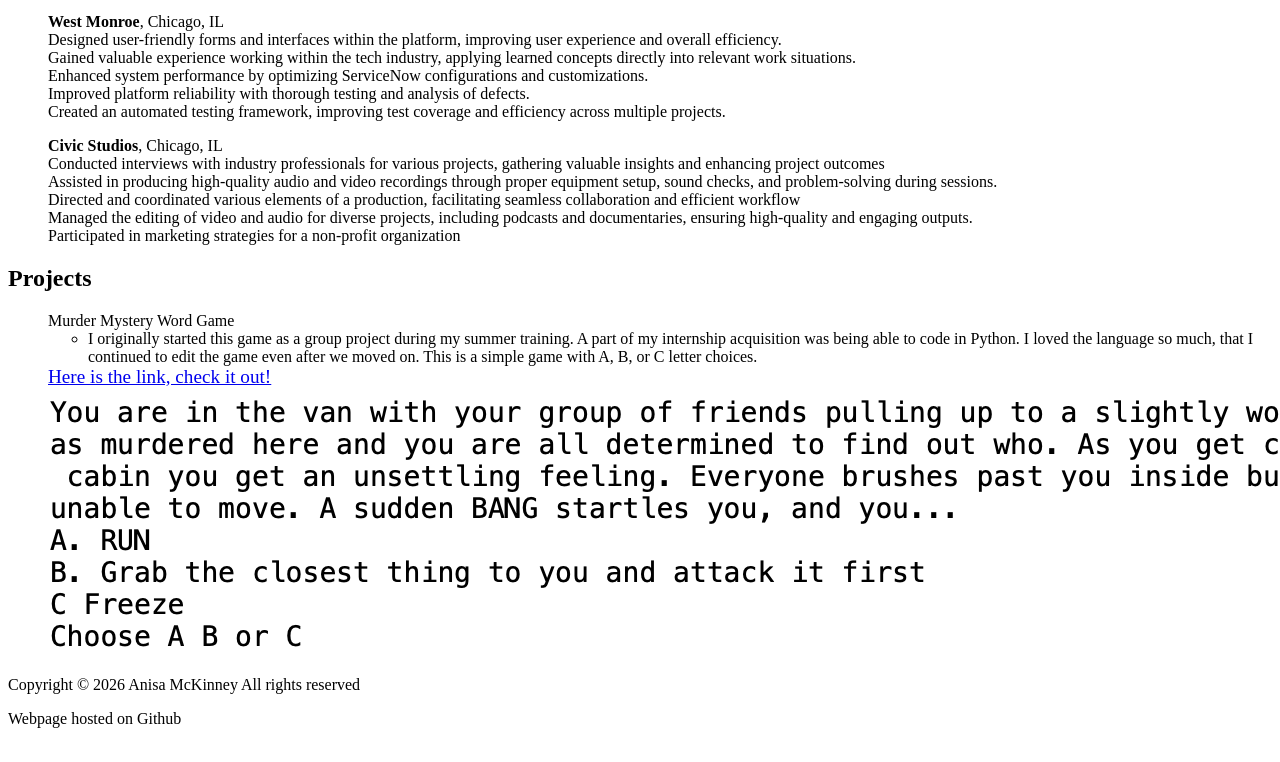
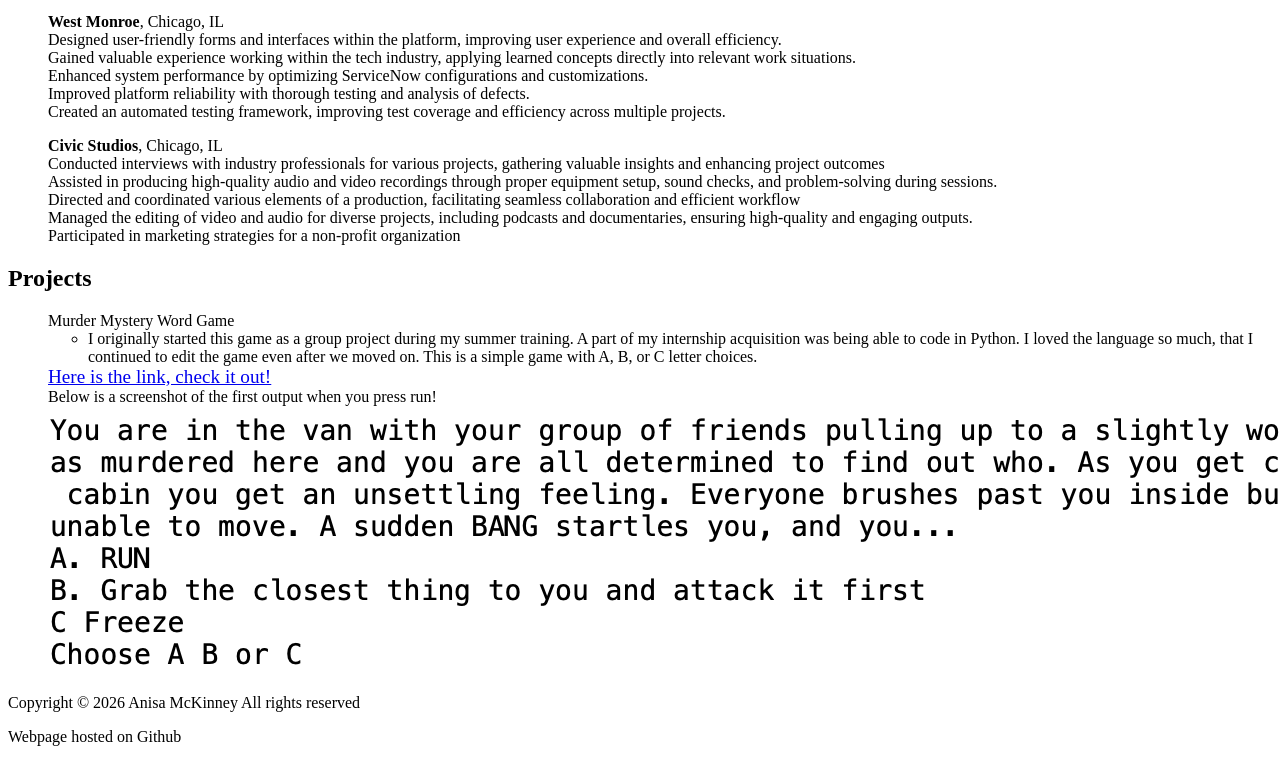
Before and after one commit to Anisa-M/Lab1, a plain HTML site: page index.html in a window 1280 px wide. Shown: the part 603-1365 px from the top of the page. Drawn offline with Linux system fonts and the light colour scheme.

Commit message:
Adding more words

```diff
--- a/index.html
+++ b/index.html
@@ -64,6 +64,7 @@
         </ul>
         </li>
         <li><a href="https://www.online-python.com/XAaDBEzCOm">Here is the link, check it out!</a> </li>
+        <li id="screenshot-text">Below is a screenshot of the first output when you press run!</li>
         <li><img src="python_project.png" alt="Picture of aforementioned python project's first output after pressing run on the code."></li>
       </ul>
     </main>
```
